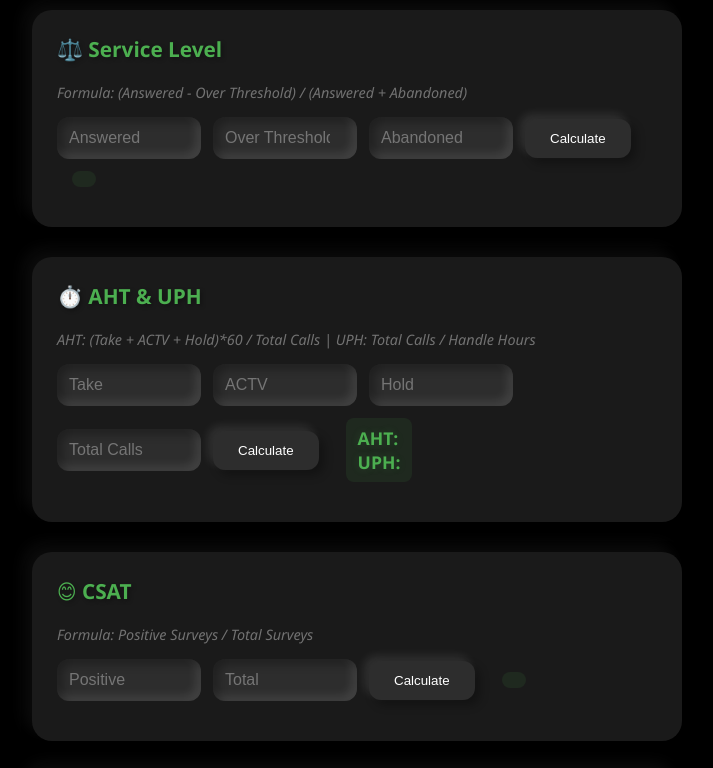
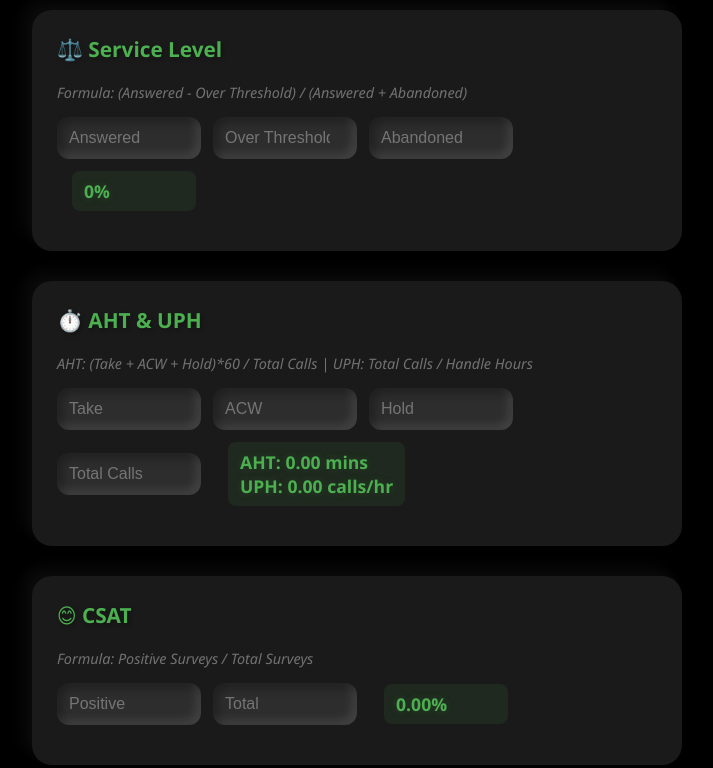
Before and after one commit to riyowna/Productivity, a plain HTML site: page index.html in a window 1280 px wide. Shown: the part 1010-1778 px from the top of the page, without its empty margins (283-996 px from the left). Drawn offline with Linux system fonts and the light colour scheme.

Commit message:
Update index.html

```diff
--- a/index.html
+++ b/index.html
@@ -74,29 +74,6 @@
                        inset -5px -5px 10px rgba(255,255,255,0.1);
         }
 
-        button {
-            background: #2d2d2d;
-            color: #ffffff;
-            border: none;
-            padding: 12px 25px;
-            border-radius: 12px;
-            cursor: pointer;
-            transition: all 0.2s ease;
-            box-shadow: 5px 5px 10px rgba(0,0,0,0.3),
-                       -5px -5px 10px rgba(255,255,255,0.1);
-        }
-
-        button:hover {
-            background: #4CAF50;
-            color: #000000;
-            box-shadow: inset 3px 3px 6px rgba(0,0,0,0.3),
-                       inset -3px -3px 6px rgba(255,255,255,0.1);
-        }
-
-        button:active {
-            transform: scale(0.98);
-        }
-
         .result {
             font-weight: 600;
             color: #4CAF50;
@@ -106,6 +83,8 @@
             padding: 8px 12px;
             border-radius: 8px;
             background: rgba(76,175,80,0.1);
+            min-width: 100px;
+            display: inline-block;
         }
 
         h2 {
@@ -139,10 +118,9 @@
         <h2>📞 Phone Occupancy</h2>
         <div class="formula">Formula: Handle Hours / (Handle Hours + Avail Hours)</div>
         <div class="input-group">
-            <input type="number" id="handleHours" placeholder="Handle Hours">
-            <input type="number" id="availHours" placeholder="Avail Hours">
-            <button onclick="calculatePhoneOccupancy()">Calculate</button>
-            <div class="result" id="phoneOccupancyResult"></div>
+            <input type="number" id="handleHours" placeholder="Handle Hours" oninput="calculatePhoneOccupancy()">
+            <input type="number" id="availHours" placeholder="Avail Hours" oninput="calculatePhoneOccupancy()">
+            <div class="result" id="phoneOccupancyResult">0%</div>
         </div>
     </div>
 
@@ -151,10 +129,9 @@
         <h2>💺 In-Chair Occupancy</h2>
         <div class="formula">Formula: (Total Staffed Time - Shrinkage) / Total Staffed Time</div>
         <div class="input-group">
-            <input type="number" id="totalStaffed" placeholder="Total Staffed">
-            <input type="number" id="shrinkage" placeholder="Shrinkage Hours">
-            <button onclick="calculateInChairOccupancy()">Calculate</button>
-            <div class="result" id="inChairResult"></div>
+            <input type="number" id="totalStaffed" placeholder="Total Staffed" oninput="calculateInChairOccupancy()">
+            <input type="number" id="shrinkage" placeholder="Shrinkage Hours" oninput="calculateInChairOccupancy()">
+            <div class="result" id="inChairResult">0%</div>
         </div>
     </div>
 
@@ -163,10 +140,9 @@
         <h2>📉 Shrinkage Percentage</h2>
         <div class="formula">Formula: Total Shrinkage Hours / Total Staffed Hours</div>
         <div class="input-group">
-            <input type="number" id="totalShrinkage" placeholder="Shrinkage Hours">
-            <input type="number" id="totalStaffedHours" placeholder="Staffed Hours">
-            <button onclick="calculateShrinkage()">Calculate</button>
-            <div class="result" id="shrinkageResult"></div>
+            <input type="number" id="totalShrinkage" placeholder="Shrinkage Hours" oninput="calculateShrinkage()">
+            <input type="number" id="totalStaffedHours" placeholder="Staffed Hours" oninput="calculateShrinkage()">
+            <div class="result" id="shrinkageResult">0%</div>
         </div>
     </div>
 
@@ -175,10 +151,9 @@
         <h2>📵 Abandon Rate</h2>
         <div class="formula">Formula: Calls Abandoned / Calls Offered</div>
         <div class="input-group">
-            <input type="number" id="abandoned" placeholder="Abandoned">
-            <input type="number" id="offered" placeholder="Offered">
-            <button onclick="calculateAbandonRate()">Calculate</button>
-            <div class="result" id="abandonRateResult"></div>
+            <input type="number" id="abandoned" placeholder="Abandoned" oninput="calculateAbandonRate()">
+            <input type="number" id="offered" placeholder="Offered" oninput="calculateAbandonRate()">
+            <div class="result" id="abandonRateResult">0%</div>
         </div>
     </div>
 
@@ -187,27 +162,25 @@
         <h2>⚖️ Service Level</h2>
         <div class="formula">Formula: (Answered - Over Threshold) / (Answered + Abandoned)</div>
         <div class="input-group">
-            <input type="number" id="answered" placeholder="Answered">
-            <input type="number" id="overThreshold" placeholder="Over Threshold">
-            <input type="number" id="abandonedSL" placeholder="Abandoned">
-            <button onclick="calculateServiceLevel()">Calculate</button>
-            <div class="result" id="serviceLevelResult"></div>
+            <input type="number" id="answered" placeholder="Answered" oninput="calculateServiceLevel()">
+            <input type="number" id="overThreshold" placeholder="Over Threshold" oninput="calculateServiceLevel()">
+            <input type="number" id="abandonedSL" placeholder="Abandoned" oninput="calculateServiceLevel()">
+            <div class="result" id="serviceLevelResult">0%</div>
         </div>
     </div>
 
     <!-- AHT & UPH -->
     <div class="calculator">
         <h2>⏱️ AHT & UPH</h2>
-        <div class="formula">AHT: (Take + ACTV + Hold)*60 / Total Calls | UPH: Total Calls / Handle Hours</div>
+        <div class="formula">AHT: (Take + ACW + Hold)*60 / Total Calls | UPH: Total Calls / Handle Hours</div>
         <div class="input-group">
-            <input type="number" id="take" placeholder="Take">
-            <input type="number" id="actv" placeholder="ACTV">
-            <input type="number" id="hold" placeholder="Hold">
-            <input type="number" id="totalCalls" placeholder="Total Calls">
-            <button onclick="calculateAhtUph()">Calculate</button>
+            <input type="number" id="take" placeholder="Take" oninput="calculateAhtUph()">
+            <input type="number" id="acw" placeholder="ACW" oninput="calculateAhtUph()">
+            <input type="number" id="hold" placeholder="Hold" oninput="calculateAhtUph()">
+            <input type="number" id="totalCalls" placeholder="Total Calls" oninput="calculateAhtUph()">
             <div class="result">
-                AHT: <span id="ahtResult"></span><br>
-                UPH: <span id="uphResult"></span>
+                AHT: <span id="ahtResult">0 mins</span><br>
+                UPH: <span id="uphResult">0 calls/hr</span>
             </div>
         </div>
     </div>
@@ -217,10 +190,9 @@
         <h2>😊 CSAT</h2>
         <div class="formula">Formula: Positive Surveys / Total Surveys</div>
         <div class="input-group">
-            <input type="number" id="positive" placeholder="Positive">
-            <input type="number" id="totalSurveys" placeholder="Total">
-            <button onclick="calculateCSAT()">Calculate</button>
-            <div class="result" id="csatResult"></div>
+            <input type="number" id="positive" placeholder="Positive" oninput="calculateCSAT()">
+            <input type="number" id="totalSurveys" placeholder="Total" oninput="calculateCSAT()">
+            <div class="result" id="csatResult">0%</div>
         </div>
     </div>
 
@@ -229,10 +201,9 @@
         <h2>📈 Productivity %</h2>
         <div class="formula">Formula: Productive Hours / Total Shift Time</div>
         <div class="input-group">
-            <input type="number" id="prodHours" placeholder="Productive">
-            <input type="number" id="totalShift" placeholder="Total Shift">
-            <button onclick="calculateProductivity()">Calculate</button>
-            <div class="result" id="productivityResult"></div>
+            <input type="number" id="prodHours" placeholder="Productive" oninput="calculateProductivity()">
+            <input type="number" id="totalShift" placeholder="Total Shift" oninput="calculateProductivity()">
+            <div class="result" id="productivityResult">0%</div>
         </div>
     </div>
 
@@ -241,10 +212,9 @@
         <h2>⏰ Absenteeism Rate</h2>
         <div class="formula">Formula: Lost Hours / Scheduled Hours</div>
         <div class="input-group">
-            <input type="number" id="lostHours" placeholder="Lost Hours">
-            <input type="number" id="scheduledHours" placeholder="Scheduled">
-            <button onclick="calculateAbsenteeism()">Calculate</button>
-            <div class="result" id="absenteeismResult"></div>
+            <input type="number" id="lostHours" placeholder="Lost Hours" oninput="calculateAbsenteeism()">
+            <input type="number" id="scheduledHours" placeholder="Scheduled" oninput="calculateAbsenteeism()">
+            <div class="result" id="absenteeismResult">0%</div>
         </div>
     </div>
 
@@ -253,94 +223,102 @@
         <h2>📉 Attrition Rate</h2>
         <div class="formula">Formula: Attrition HC / Average(Begin HC, End HC)</div>
         <div class="input-group">
-            <input type="number" id="attritionHC" placeholder="Attrition HC">
-            <input type="number" id="beginHC" placeholder="Begin HC">
-            <input type="number" id="endHC" placeholder="End HC">
-            <button onclick="calculateAttrition()">Calculate</button>
-            <div class="result" id="attritionResult"></div>
+            <input type="number" id="attritionHC" placeholder="Attrition HC" oninput="calculateAttrition()">
+            <input type="number" id="beginHC" placeholder="Begin HC" oninput="calculateAttrition()">
+            <input type="number" id="endHC" placeholder="End HC" oninput="calculateAttrition()">
+            <div class="result" id="attritionResult">0%</div>
         </div>
     </div>
 
     <script>
+        // Auto-calculation functions
         function calculatePhoneOccupancy() {
-            const handle = parseFloat(document.getElementById('handleHours').value);
-            const avail = parseFloat(document.getElementById('availHours').value);
+            const handle = parseFloat(document.getElementById('handleHours').value) || 0;
+            const avail = parseFloat(document.getElementById('availHours').value) || 0;
             const result = handle / (handle + avail) * 100;
-            document.getElementById('phoneOccupancyResult').textContent = isNaN(result) ? 'Invalid input' : `${result.toFixed(2)}%`;
+            document.getElementById('phoneOccupancyResult').textContent = isNaN(result) ? '0%' : `${result.toFixed(2)}%`;
         }
 
         function calculateInChairOccupancy() {
-            const staffed = parseFloat(document.getElementById('totalStaffed').value);
-            const shrinkage = parseFloat(document.getElementById('shrinkage').value);
+            const staffed = parseFloat(document.getElementById('totalStaffed').value) || 0;
+            const shrinkage = parseFloat(document.getElementById('shrinkage').value) || 0;
             const result = ((staffed - shrinkage) / staffed) * 100;
-            document.getElementById('inChairResult').textContent = isNaN(result) ? 'Invalid input' : `${result.toFixed(2)}%`;
+            document.getElementById('inChairResult').textContent = isNaN(result) ? '0%' : `${result.toFixed(2)}%`;
         }
 
         function calculateShrinkage() {
-            const shrinkage = parseFloat(document.getElementById('totalShrinkage').value);
-            const staffed = parseFloat(document.getElementById('totalStaffedHours').value);
+            const shrinkage = parseFloat(document.getElementById('totalShrinkage').value) || 0;
+            const staffed = parseFloat(document.getElementById('totalStaffedHours').value) || 0;
             const result = (shrinkage / staffed) * 100;
-            document.getElementById('shrinkageResult').textContent = isNaN(result) ? 'Invalid input' : `${result.toFixed(2)}%`;
+            document.getElementById('shrinkageResult').textContent = isNaN(result) ? '0%' : `${result.toFixed(2)}%`;
         }
 
         function calculateAbandonRate() {
-            const abandoned = parseFloat(document.getElementById('abandoned').value);
-            const offered = parseFloat(document.getElementById('offered').value);
+            const abandoned = parseFloat(document.getElementById('abandoned').value) || 0;
+            const offered = parseFloat(document.getElementById('offered').value) || 0;
             const result = (abandoned / offered) * 100;
-            document.getElementById('abandonRateResult').textContent = isNaN(result) ? 'Invalid input' : `${result.toFixed(2)}%`;
+            document.getElementById('abandonRateResult').textContent = isNaN(result) ? '0%' : `${result.toFixed(2)}%`;
         }
 
         function calculateServiceLevel() {
-            const answered = parseFloat(document.getElementById('answered').value);
-            const over = parseFloat(document.getElementById('overThreshold').value);
-            const abandoned = parseFloat(document.getElementById('abandonedSL').value);
+            const answered = parseFloat(document.getElementById('answered').value) || 0;
+            const over = parseFloat(document.getElementById('overThreshold').value) || 0;
+            const abandoned = parseFloat(document.getElementById('abandonedSL').value) || 0;
             const result = ((answered - over) / (answered + abandoned)) * 100;
-            document.getElementById('serviceLevelResult').textContent = isNaN(result) ? 'Invalid input' : `${result.toFixed(2)}%`;
+            document.getElementById('serviceLevelResult').textContent = isNaN(result) ? '0%' : `${result.toFixed(2)}%`;
         }
 
         function calculateAhtUph() {
-            const take = parseFloat(document.getElementById('take').value);
-            const actv = parseFloat(document.getElementById('actv').value);
-            const hold = parseFloat(document.getElementById('hold').value);
-            const calls = parseFloat(document.getElementById('totalCalls').value);
-            const handleHours = take + actv + hold;
+            const take = parseFloat(document.getElementById('take').value) || 0;
+            const acw = parseFloat(document.getElementById('acw').value) || 0;
+            const hold = parseFloat(document.getElementById('hold').value) || 0;
+            const calls = parseFloat(document.getElementById('totalCalls').value) || 0;
+            const handleHours = take + acw + hold;
 
-            const aht = (handleHours * 60) / calls;
-            const uph = calls / handleHours;
+            const aht = calls ? (handleHours * 60) / calls : 0;
+            const uph = handleHours ? calls / handleHours : 0;
 
-            document.getElementById('ahtResult').textContent = isNaN(aht) ? 'Invalid input' : `${aht.toFixed(2)} mins`;
-            document.getElementById('uphResult').textContent = isNaN(uph) ? 'Invalid input' : `${uph.toFixed(2)} calls/hr`;
+            document.getElementById('ahtResult').textContent = isNaN(aht) ? '0 mins' : `${aht.toFixed(2)} mins`;
+            document.getElementById('uphResult').textContent = isNaN(uph) ? '0 calls/hr' : `${uph.toFixed(2)} calls/hr`;
         }
 
         function calculateCSAT() {
-            const positive = parseFloat(document.getElementById('positive').value);
-            const total = parseFloat(document.getElementById('totalSurveys').value);
-            const result = (positive / total) * 100;
-            document.getElementById('csatResult').textContent = isNaN(result) ? 'Invalid input' : `${result.toFixed(2)}%`;
+            const positive = parseFloat(document.getElementById('positive').value) || 0;
+            const total = parseFloat(document.getElementById('totalSurveys').value) || 0;
+            const result = total ? (positive / total) * 100 : 0;
+            document.getElementById('csatResult').textContent = isNaN(result) ? '0%' : `${result.toFixed(2)}%`;
         }
 
         function calculateProductivity() {
-            const prod = parseFloat(document.getElementById('prodHours').value);
-            const total = parseFloat(document.getElementById('totalShift').value);
-            const result = (prod / total) * 100;
-            document.getElementById('productivityResult').textContent = isNaN(result) ? 'Invalid input' : `${result.toFixed(2)}%`;
+            const prod = parseFloat(document.getElementById('prodHours').value) || 0;
+            const total = parseFloat(document.getElementById('totalShift').value) || 0;
+            const result = total ? (prod / total) * 100 : 0;
+            document.getElementById('productivityResult').textContent = isNaN(result) ? '0%' : `${result.toFixed(2)}%`;
         }
 
         function calculateAbsenteeism() {
-            const lost = parseFloat(document.getElementById('lostHours').value);
-            const scheduled = parseFloat(document.getElementById('scheduledHours').value);
-            const result = (lost / scheduled) * 100;
-            document.getElementById('absenteeismResult').textContent = isNaN(result) ? 'Invalid input' : `${result.toFixed(2)}%`;
+            const lost = parseFloat(document.getElementById('lostHours').value) || 0;
+            const scheduled = parseFloat(document.getElementById('scheduledHours').value) || 0;
+            const result = scheduled ? (lost / scheduled) * 100 : 0;
+            document.getElementById('absenteeismResult').textContent = isNaN(result) ? '0%' : `${result.toFixed(2)}%`;
         }
 
         function calculateAttrition() {
-            const attrition = parseFloat(document.getElementById('attritionHC').value);
-            const begin = parseFloat(document.getElementById('beginHC').value);
-            const end = parseFloat(document.getElementById('endHC').value);
+            const attrition = parseFloat(document.getElementById('attritionHC').value) || 0;
+            const begin = parseFloat(document.getElementById('beginHC').value) || 0;
+            const end = parseFloat(document.getElementById('endHC').value) || 0;
             const average = (begin + end) / 2;
-            const result = (attrition / average) * 100;
-            document.getElementById('attritionResult').textContent = isNaN(result) ? 'Invalid input' : `${result.toFixed(2)}%`;
+            const result = average ? (attrition / average) * 100 : 0;
+            document.getElementById('attritionResult').textContent = isNaN(result) ? '0%' : `${result.toFixed(2)}%`;
         }
+
+        // Initialize all calculations on page load
+        window.onload = function() {
+            document.querySelectorAll('input').forEach(input => {
+                const event = new Event('input');
+                input.dispatchEvent(event);
+            });
+        };
     </script>
 </body>
 </html>
```
